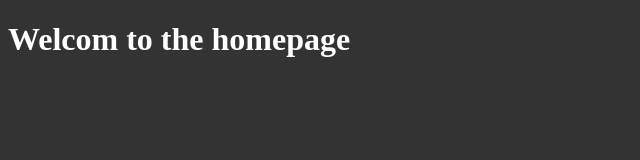
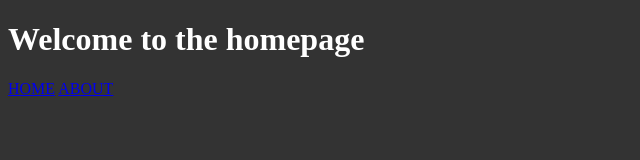
Before and after one commit to dheepdatascigit/nodejs_learning, a website: page public/index.html in a window 1280 px wide. Shown: the whole page, without its empty margins (0-640 px from the left). Drawn offline with Linux system fonts and the light colour scheme.

Commit message:
update links in the html pages

```diff
--- a/public/index.html
+++ b/public/index.html
@@ -7,7 +7,10 @@
     <title>Homepage</title>
 </head>
 <body>
-    <h1>Welcom to the homepage</h1>
-
+    <h1>Welcome to the homepage</h1>
+    <p></p>
+    <p></p>
+    <a href="/">HOME</a>
+    <a href="about.html">ABOUT</a>
 </body>
 </html>
```
Also changed, not shown: public/404.html (+4 -1 lines), public/about.html (+4 -1 lines).
